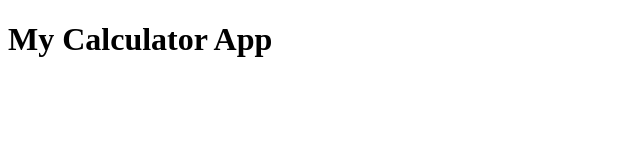
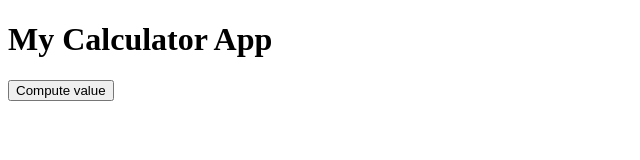
Before and after one commit to espr3sso/git-demo, a plain HTML site: page index.html in a window 1280 px wide. Shown: the whole page, without its empty margins (0-640 px from the left). Drawn offline with Linux system fonts and the light colour scheme.

Commit message:
added compute button

```diff
--- a/index.html
+++ b/index.html
@@ -1,11 +1,15 @@
 <!DOCTYPE html>
 <html lang="en">
+
 <head>
     <meta charset="UTF-8">
     <meta name="viewport" content="width=device-width, initial-scale=1.0">
     <title>Calculator</title>
 </head>
+
 <body>
     <h1>My Calculator App</h1>
+    <button>Compute value</button>
 </body>
+
 </html>
```
